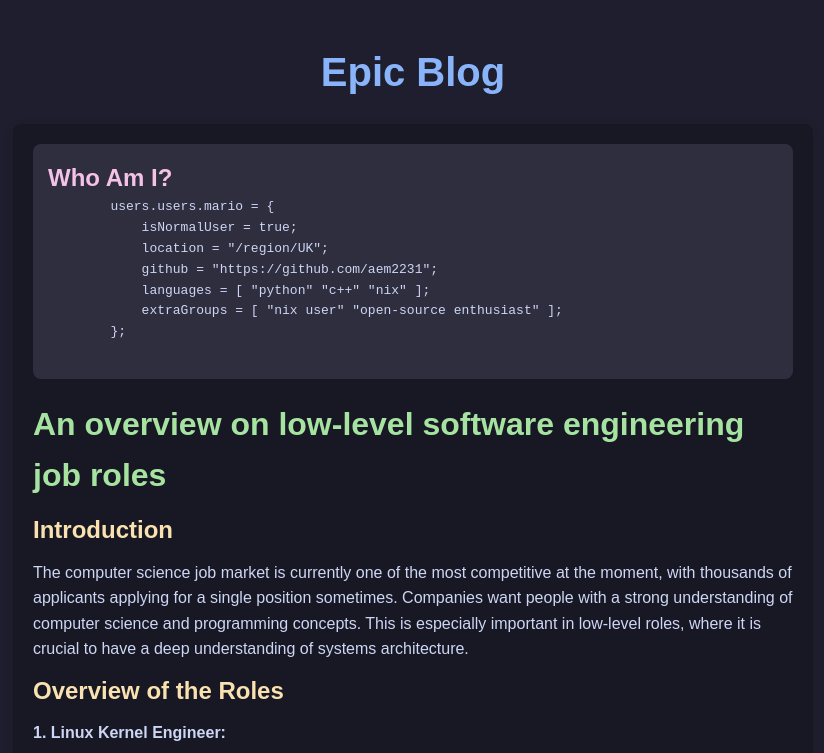
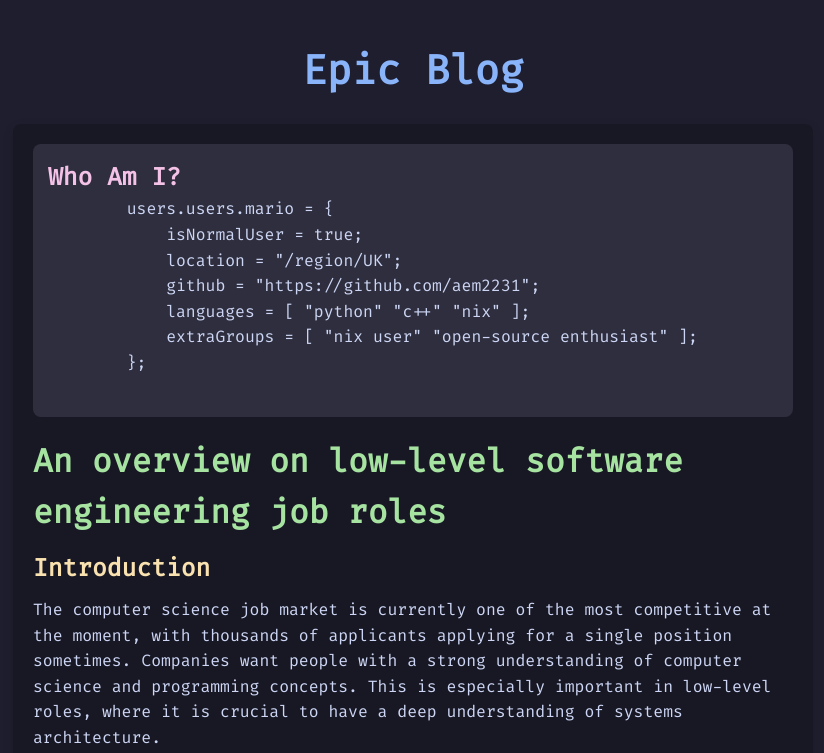
Before and after one commit to aem2231/blog-post, a website: page src/index.html in a window 1280 px wide. Shown: the top 753 px of the page, without its empty margins (227-1051 px from the left). Drawn offline with Linux system fonts and the light colour scheme; files whose address does not match are found by name.

Commit message:
updated font

```diff
--- a/src/styles.css
+++ b/src/styles.css
@@ -139,3 +139,19 @@ a:hover {
   color: #cba6f7; /* Change color on hover */
   text-decoration: underline; /* Underline on hover */
 }
+
+@font-face {
+  font-family: 'Fira Code';
+  src: url('/fonts/FiraCode-Regular.woff2') format('woff2'),
+       url('/fonts/FiraCode-Regular.woff') format('woff');
+  font-weight: normal;
+  font-style: normal;
+}
+
+body {
+  font-family: 'Fira Code', monospace;
+}
+
+pre, code {
+  font-family: 'Fira Code', monospace;
+}
```
Also changed, not shown: dist/styles.css, public/fonts/FiraCode-Regular.ttf (added), public/fonts/FiraCode-Regular.woff2 (added).
